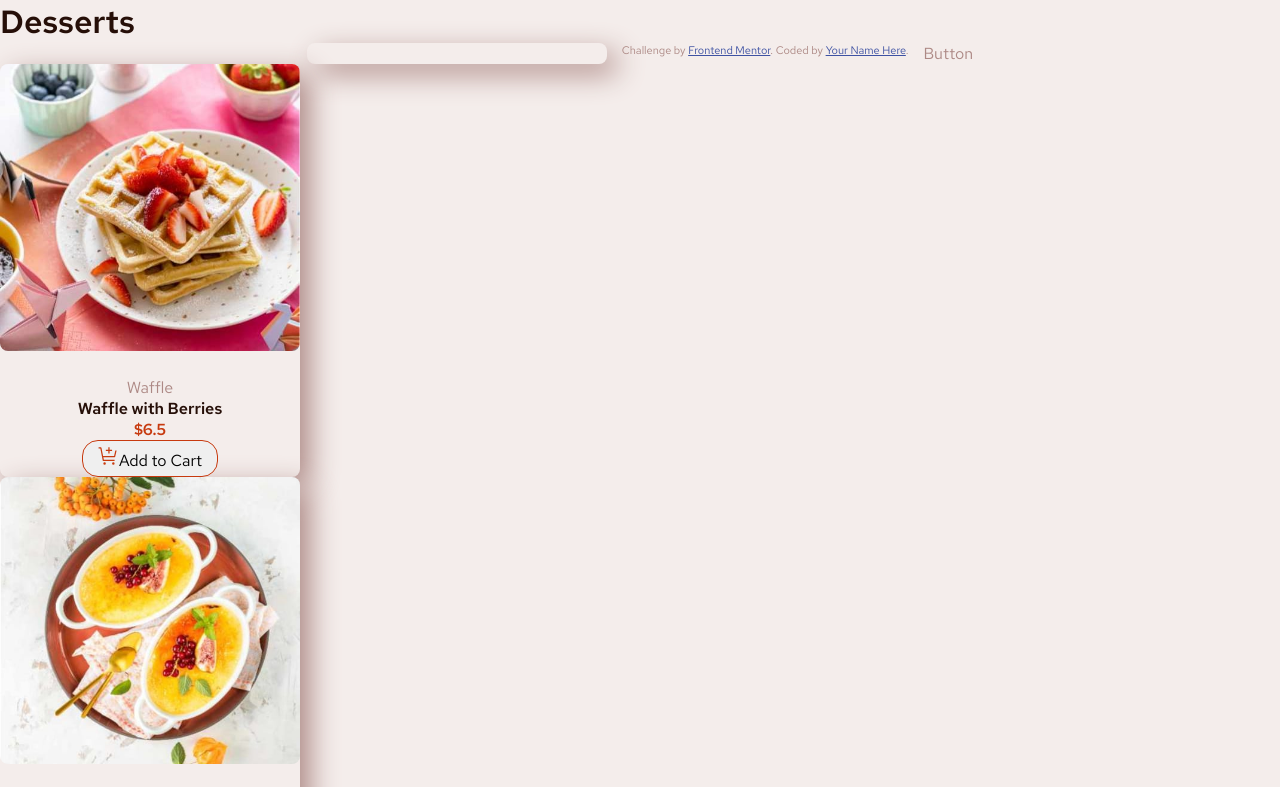
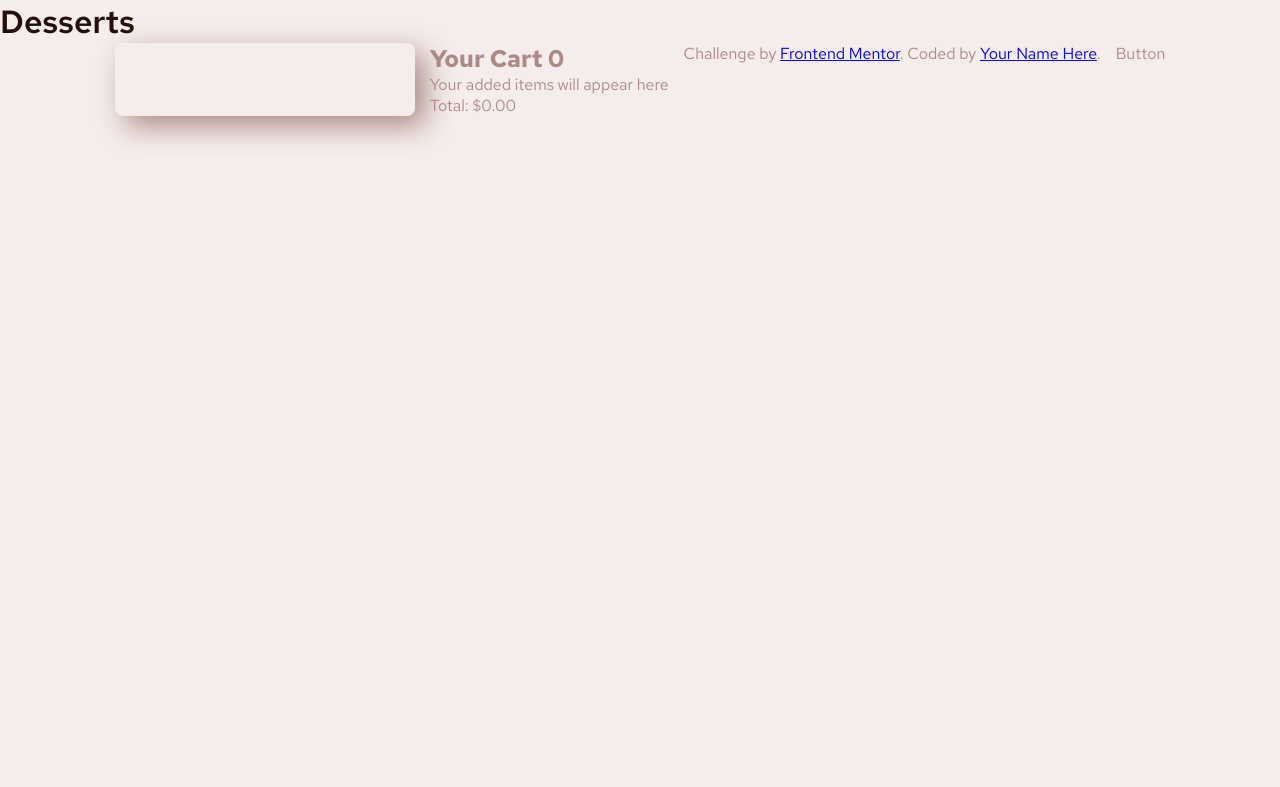
Before and after one commit to alefadonais5/product-list-with-cart-web, a website built with Vite: page index.html in a window 1280 px wide. Shown: the top 787 px of the page. Built offline with nearby package versions, Linux system fonts and the light colour scheme.

Commit message:
feat: adiciona um produto ao carrinho, não deve ter registro duplicado. Deve-se apenas atualizar a sua quantidade.

```diff
--- a/index.html
+++ b/index.html
@@ -24,12 +24,20 @@
         </div>
       </div>
 
+      <aside>
+        <h2>Your Cart <span id="cart-count">0</span></h2>
+        <div class="cart-items">
+            <p>Your added items will appear here</p>
+        </div>
+        <div class="cart-total">
+            <p>Total: $<span id="cart-total">0.00</span></p>
+        </div>
+      </aside>
 
-
-    <div class="attribution">
+      <footer class="attribution">
         Challenge by <a href="https://www.frontendmentor.io?ref=challenge">Frontend Mentor</a>.
         Coded by <a href="#">Your Name Here</a>.
-    </div>
+      </footer>
 
 
       <div class="container">
--- a/src/app.ts
+++ b/src/app.ts
@@ -5,36 +5,57 @@ import { Product } from "./entities/product"
 
 const cart = new Cart();
 
-for (const product of data) {
+// for (const product of data) {
 
-    const newProduct = new Product (
-        product.name,
-        product.price,
-        product.category,
-        product.image.desktop);
+//     const newProduct = new Product (
+//         product.name,
+//         product.price,
+//         product.category,
+//         product.image.desktop);
 
-    newProduct.toHTML();
-}
+//     newProduct.toHTML();
+// }
 
 
-// const product1 = new Product (
-//     data[0].name,
-//     data[0].price,
-//     data[0].category,
-//     data[0].image.desktop
-// );
+const product1 = new Product (
+    data[0].name,
+    data[0].price,
+    data[0].category,
+    data[0].image.desktop
+);
 
-// const product2 = new Product (
-//     data[1].name,
-//     data[1].price,
-//     data[1].category,
-//     data[1].image.desktop
-// );
+const product2 = new Product (
+    data[1].name,
+    data[1].price,
+    data[1].category,
+    data[1].image.desktop
+);
 
-// const cart = new Cart();
+const product4 = new Product (
+    data[4].name,
+    data[4].price,
+    data[4].category,
+    data[4].image.desktop
+);
+const product3 = new Product (
+    data[3].name,
+    data[3].price,
+    data[3].category,
+    data[3].image.desktop
+);
+const product5 = new Product (
+    data[1].name,
+    data[1].price,
+    data[1].category,
+    data[1].image.desktop
+);
 
-// cart.addToCart(product1);
-// cart.addToCart(product2);
-// console.log(cart)
-// console.log(cart.products);
-// console.log(cart.products.length);
+
+cart.addToCart(product1);
+cart.addToCart(product2);
+cart.addToCart(product3);
+cart.addToCart(product4);
+cart.addToCart(product5);
+console.log(cart)
+console.log(cart.products);
+console.log(cart.products.length);
--- a/src/entities/cart.ts
+++ b/src/entities/cart.ts
@@ -6,8 +6,18 @@ export class Cart {
 
 
     addToCart(product: Product){
+
+        const existingProduct = this._products.find(item => item.name === product.name); //comparação deveria ser pelo o ID, mas ele muda aleatóriamente
+
+        if(existingProduct){
+
+            existingProduct.quantity = product.quantity + 1
+        }else{
+            this._products.push(product); // adiciona o produto ao carrinho
+            product.quantity = 1;
+        }
         this._total += product.price; //Atualiza o valor da compra
-        this._products.push(product); // adiciona o produto ao carrinho
+
     }
 
     get products(){
--- a/src/entities/product.ts
+++ b/src/entities/product.ts
@@ -15,6 +15,9 @@ export class Product {
         this._imageUrl = imageUrl
     }
 
+    get id(){
+        return this._id;
+    }
     get quantity(){
         return this._quantity;
     }
--- a/src/styles/index.scss
+++ b/src/styles/index.scss
@@ -89,10 +89,10 @@ h1{
 
 }
 
-.attribution {
+.footer {
     font-size: 11px;
     text-align: center; }
 
-.attribution a {
+.footer a {
     color: $foot;
 }
```
Also changed, not shown: 1 other file. Lines whose indentation alone changed are shown as unchanged.
